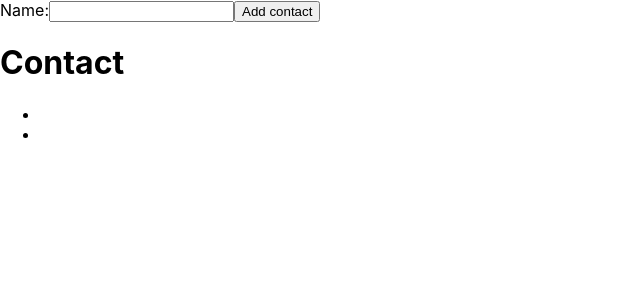
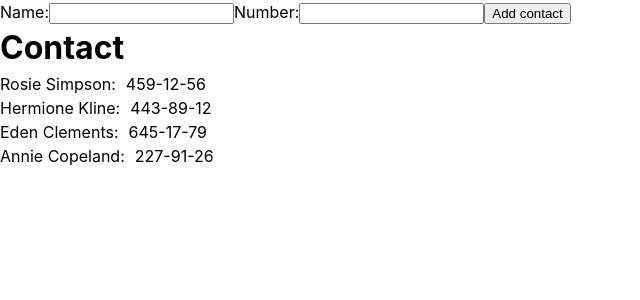
Before and after one commit to Evalac/homeWorkReact2ConatctBook, a React (Create React App) app: page / in a window 1280 px wide. Shown: the top 300 px of the page, without its empty margins (0-640 px from the left). Built offline with nearby package versions, Linux system fonts and the light colour scheme.

Commit message:
add new contact ready? need add filter contact

```diff
--- a/src/components/App.jsx
+++ b/src/components/App.jsx
@@ -7,23 +7,34 @@
 
 class App extends Component {
   state = {
-    contacts: [],
+    contacts: [
+      { id: 'id-1', name: 'Rosie Simpson', number: '459-12-56' },
+      { id: 'id-2', name: 'Hermione Kline', number: '443-89-12' },
+      { id: 'id-3', name: 'Eden Clements', number: '645-17-79' },
+      { id: 'id-4', name: 'Annie Copeland', number: '227-91-26' },
+    ],
+    filter: '',
     name: '',
+    number: '',
   };
 
-  test = () => {
-    const iddd = nanoid();
-    console.log(iddd);
+  test = () => {};
+
+  addContact = newContact => {
+    this.setState(prevState => ({
+      contacts: [newContact, ...prevState.contacts],
+    }));
   };
-
-  addContact = () => {};
 
   render() {
     return (
       <>
         {/* <Formika /> */}
         {/* <FormikNext /> */}
-        <ContactValidation initialValue={this.state} />
+        <ContactValidation
+          initialValue={this.state}
+          addContact={this.addContact}
+        />
       </>
     );
   }
--- a/src/components/ContactValidation/ContactValidation.jsx
+++ b/src/components/ContactValidation/ContactValidation.jsx
@@ -2,21 +2,34 @@
 import { Formik, Form, Field, ErrorMessage } from 'formik';
 import { object, string, email, number, boolean } from 'yup';
 import { nanoid } from 'nanoid';
+import css from './contactValidation.module.css';
 
 class ContactValidation extends Component {
-  // const result = Object.values(initialValue).map((value, index, array) => {
-  //   console.log(value);
-  // });
+  state = {
+    id: '',
+    name: '',
+    number: '',
+  };
+
+  onChange = e => {
+    this.setState({
+      id: nanoid(),
+      [e.currentTarget.name]: e.currentTarget.value, //вичисляємі значення
+      [e.currentTarget.name]: e.currentTarget.value,
+    });
+  };
+
   onSubmit = e => {
-    // e.preventDefault();
-    // в цій функціїї треба зробити логіку на додавання Імя контакту в стейт але не змінюючи його
     console.log('submit');
+    e.preventDefault();
+    this.props.addContact(this.state);
+    this.setState({ id: '', name: '', number: '' });
   };
 
   render() {
     return (
       <div>
-        <form>
+        <form onSubmit={this.onSubmit}>
           <label htmlFor="name">
             Name:
             <input
@@ -25,16 +38,33 @@
               pattern="^[a-zA-Zа-яА-Я]+(([' -][a-zA-Zа-яА-Я ])?[a-zA-Zа-яА-Я]*)*$"
               title="Name may contain only letters, apostrophe, dash and spaces. For example Adrian, Jacob Mercer, Charles de Batz de Castelmore d'Artagnan"
               required
+              value={this.state.name}
+              onChange={this.onChange}
             />
           </label>
-          <button type="submit" onClick={e => this.onSubmit(e)}>
-            Add contact
-          </button>
+          <label>
+            Number:
+            <input
+              type="tel"
+              name="number"
+              pattern="\+?\d{1,4}?[-.\s]?\(?\d{1,3}?\)?[-.\s]?\d{1,4}[-.\s]?\d{1,4}[-.\s]?\d{1,9}"
+              title="Phone number must be digits and can contain spaces, dashes, parentheses and can start with +"
+              required
+              value={this.state.number}
+              onChange={this.onChange}
+            />
+          </label>
+          <button type="submit">Add contact</button>
         </form>
         <h1>Contact</h1>
         <ul>
-          {Object.values(this.props.initialValue).map((value, index, array) => {
-            return <li key={nanoid()}>{value}</li>;
+          {this.props.initialValue.contacts.map(contact => {
+            return (
+              <li key={nanoid()} className={css.contactItem}>
+                <p>{contact.name}:</p>
+                <p>{contact.number}</p>
+              </li>
+            );
           })}
         </ul>
       </div>
--- /dev/null
+++ b/src/components/ContactValidation/contactValidation.module.css
@@ -0,0 +1,31 @@
+body {
+  font-family: sans-serif;
+  line-height: 1.5;
+}
+
+h1,
+h2,
+h3,
+h4,
+h5,
+h6,
+p {
+  margin: 0;
+  margin-right: 10px;
+}
+
+ul,
+ol {
+  margin: 0;
+  padding: 0;
+}
+
+img {
+  display: block;
+  max-width: 100%;
+  height: auto;
+}
+
+.contactItem {
+  display: flex;
+}
```
